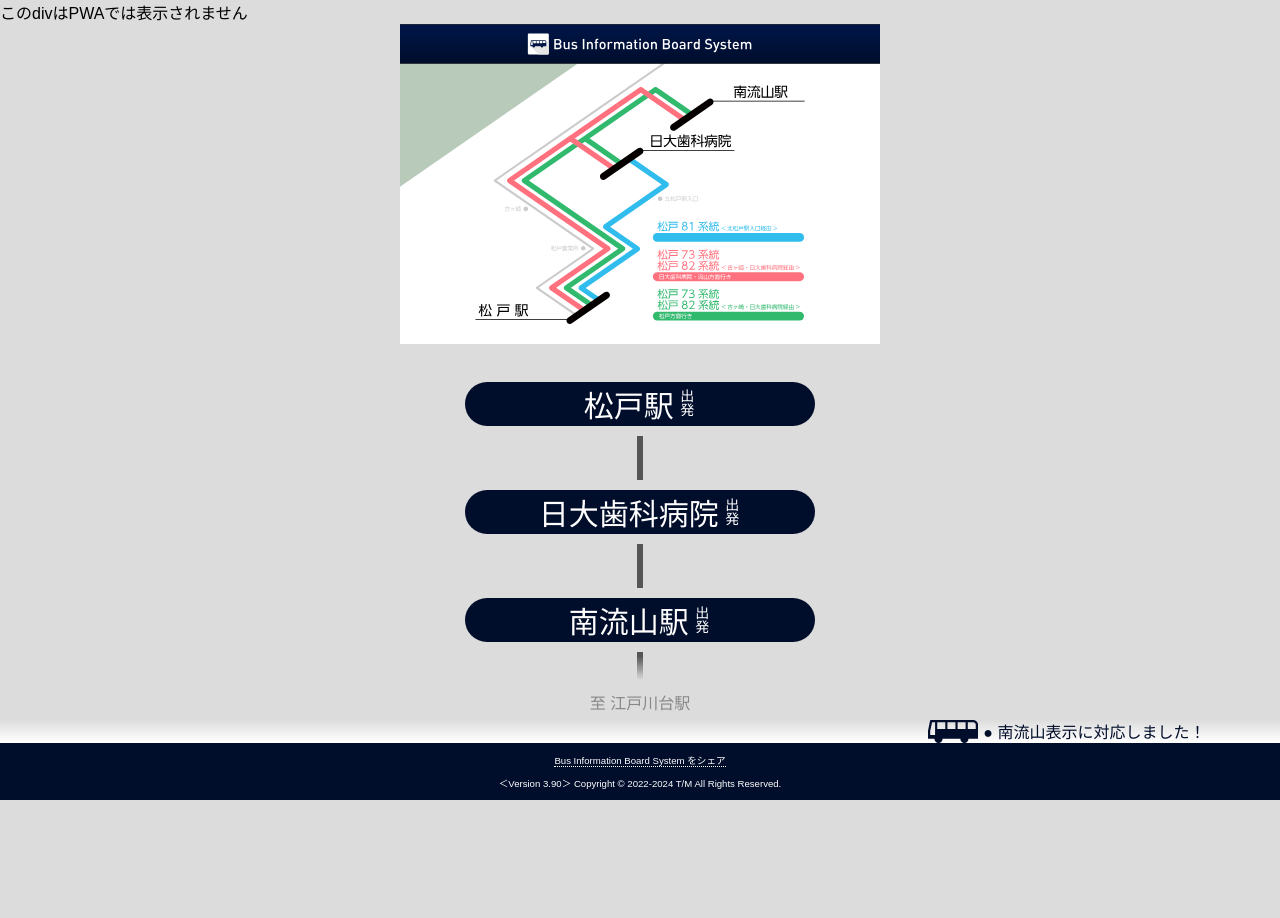
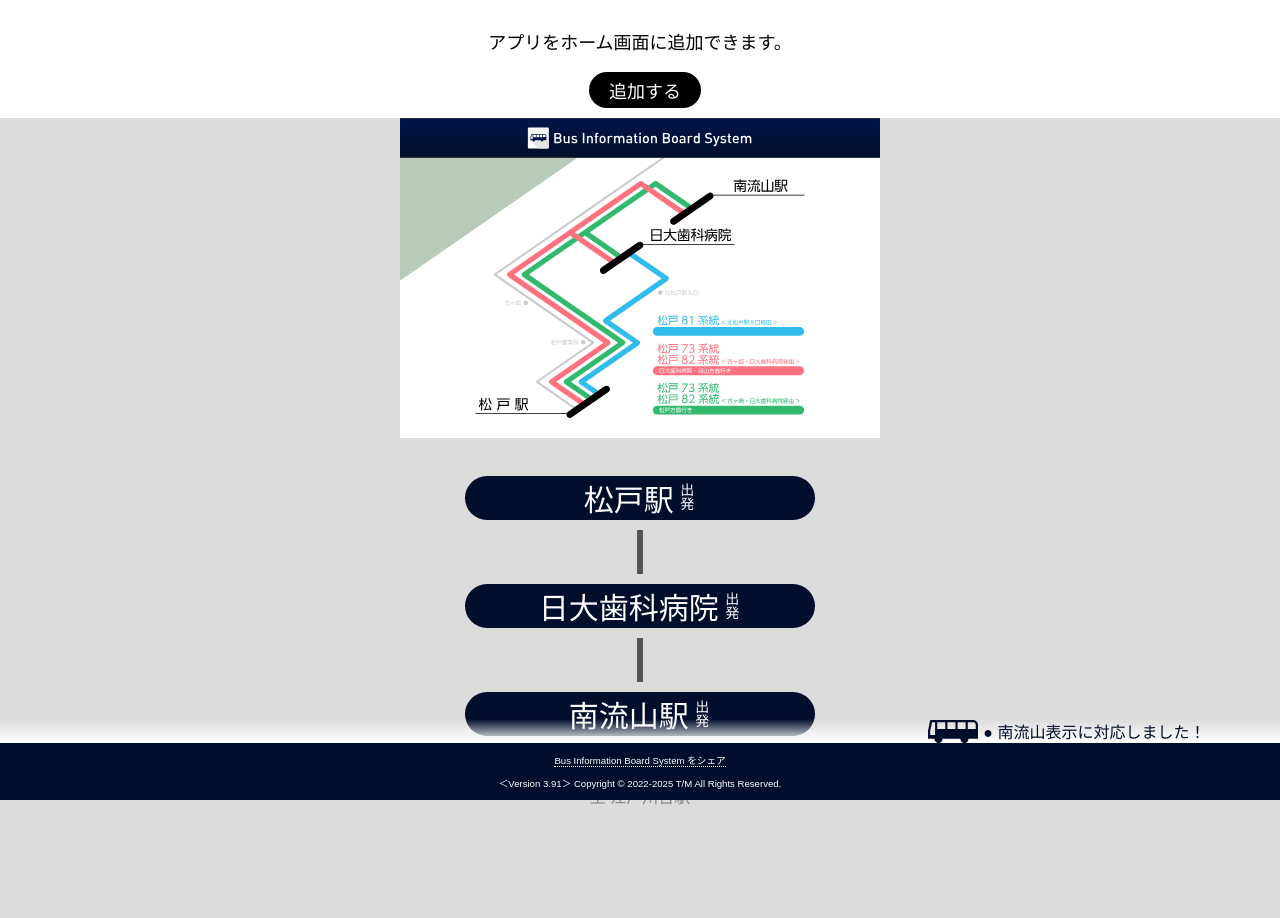
Before and after one commit to mascat-anon/mascat-anon.github.io, a PHP site: page /KBS/ in a window 1280 px wide. Before the commit the page ends 800 px from the top, so only its background shows below. Run offline with PHP 8.4, Linux system fonts and the light colour scheme; some web fonts are replaced.

Commit message:
Add files via upload

```diff
--- a/KBS/index.html
+++ b/KBS/index.html
@@ -10,7 +10,7 @@
 <link rel="icon" href="toppg/favicon.ico">
 <link rel="manifest" href="./manifest.json">
 <link rel="apple-touch-icon" href="toppg/apple-touch-icon-180x180.png" sizes="180x180">
-<link rel="stylesheet" href="./toppg/style.css?2024/10/222">
+<link rel="stylesheet" href="./toppg/style.css?2024/10/24322">
 
 </head>
 <!-- Google tag (gtag.js) -->
@@ -37,10 +37,17 @@
 
   gtag('config', 'G-NQVFDDY566');
 
+  if (window.matchMedia('(display-mode: standalone)').matches) {
+    document.getElementById('hideOnPWA').style.display = 'none';
+  }
 
 
+function alertFunction() {
+    alert("ブラウザの「共有ボタン」または「︙」を押し、\n「ホーム画面に追加」を選択してください\n");
+}
+
 </script>
-<body>
+<body onSelectStart="return false;" oncontextmenu="return false;" >
   <!-- ローディング画面 -->
 <div id="loading">
   <img src="./toppg/start.svg" class="spinner">
@@ -49,14 +56,11 @@
 </svg>
  </img>
 </div>
-<div id="hideOnPWA">このdivはPWAでは表示されません</div>
 
-<script>
-  if (window.matchMedia('(display-mode: standalone)').matches) {
-    document.getElementById('hideOnPWA').style.display = 'none';
-  }
-</script>
-  <body onSelectStart="return false;" oncontextmenu="return false;" >
+
+<div id="hideOnPWA">    <p>アプリをホーム画面に追加できます。</p>
+  <div onclick="alertFunction()" class="button">追加する</div></div>
+
       <div class="container">
           <div class="map">  <img  class="mainimg" src="./toppg/map.svg"  alt="京成バスのマップ" />
             <svg xmlns="http://www.w3.org/2000/svg" width="0" height="0" viewBox="0 0 0 0"></svg>
@@ -86,7 +90,7 @@
               </div>
               <div class="footer-box">
               <p><span class="text-tooltip" id="link-btn">Bus Information Board System をシェア<span class="tooltip-content">ホーム画面に追加すると便利です</span></span></p>
-            <p>＜Version 3.90＞ Copyright © 2022-2024 T/M All Rights Reserved.</p>
+            <p>＜Version 3.91＞ Copyright © 2022-2025 T/M All Rights Reserved.</p>
               </div>
             </div>
 
--- a/KBS/toppg/style.css
+++ b/KBS/toppg/style.css
@@ -303,3 +303,21 @@ height: auto;
   opacity: 1;
   visibility: visible;
 }
+
+#hideOnPWA{
+  background-color: #fff;
+  padding: 10px 0px;
+  align-items: center;
+  font-size: 18px;
+text-align:center;
+width:100%;
+}
+.button {
+  background-color: black;
+  color: white;
+  padding: 5px 20px;
+  border-radius: 50px;
+  text-decoration: none;
+  margin-left: 10px;
+  display: inline-block;
+}
```
